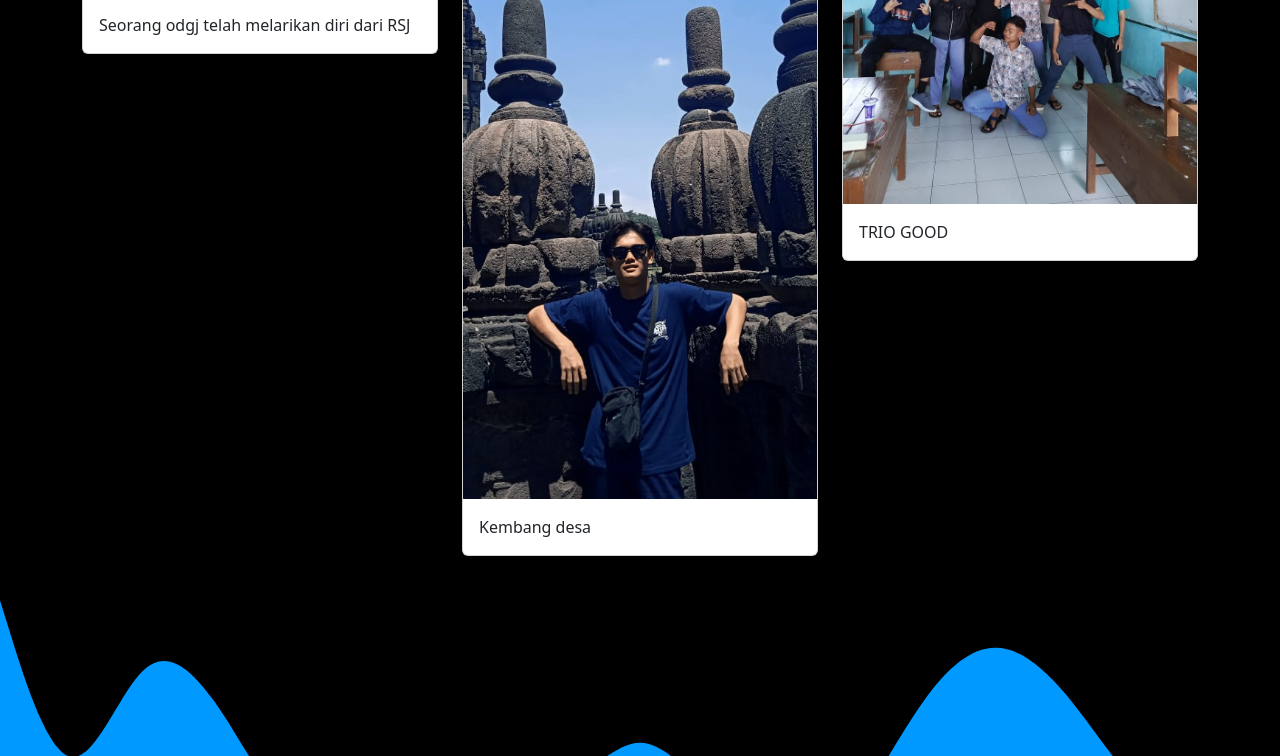
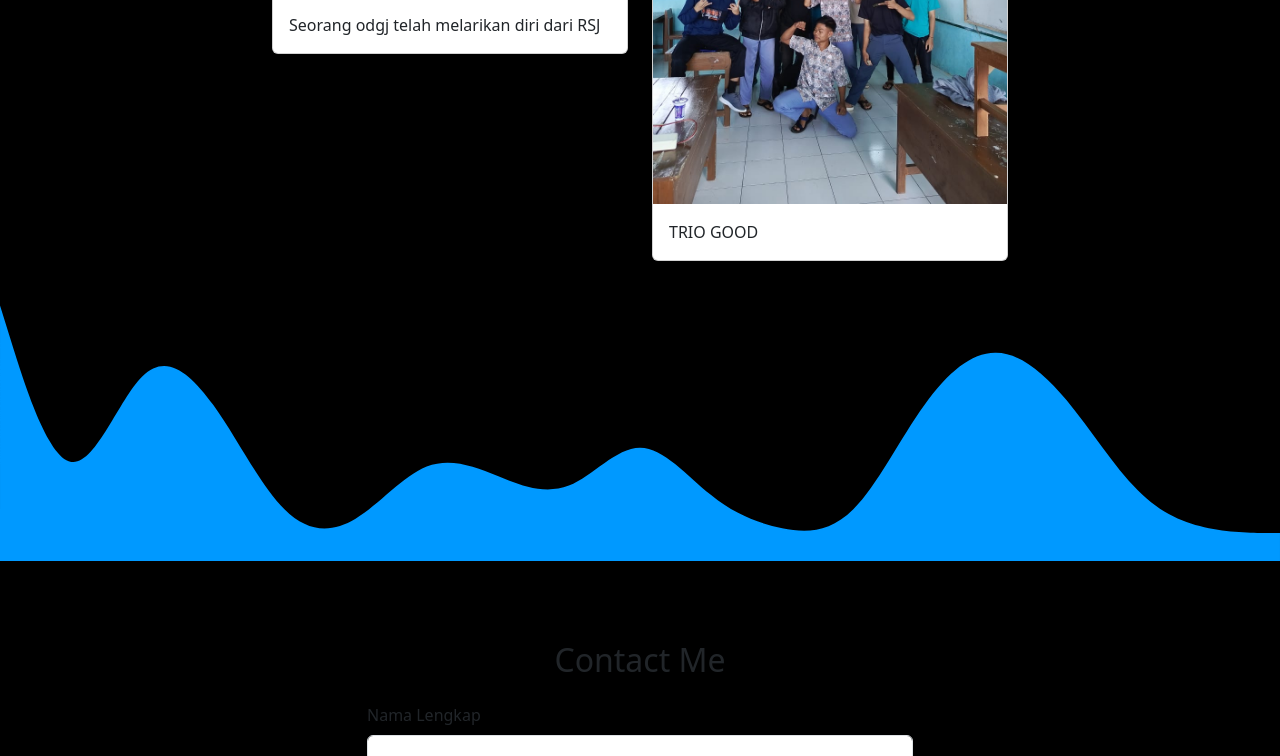
Before and after one commit to purnamasyahid/epul1234.github.io, a plain HTML site: page index.html in a window 1280 px wide. Shown: the part 2504-3260 px from the top of the page. Drawn offline with nearby package versions, Linux system fonts and the light colour scheme.

Commit message:
Update index.html

```diff
--- a/index.html
+++ b/index.html
@@ -114,14 +114,6 @@
   </div>
 </div>
 </div>
-<div class="col-md-4 mb-3">
-  <div class="card">
-  <img src="img/candi.jpeg" class="card-img-top" alt="Projects5">
-  <div class="card-body">
-    <p class="card-text">Kembang desa </p>
-    </div>
-    </div>
-  </div>
   <div class="col-md-4 mb-3">
     <div class="card">
     <img src="img/jenalbot.jpeg" class="card-img-top" alt="Projects5">
```
